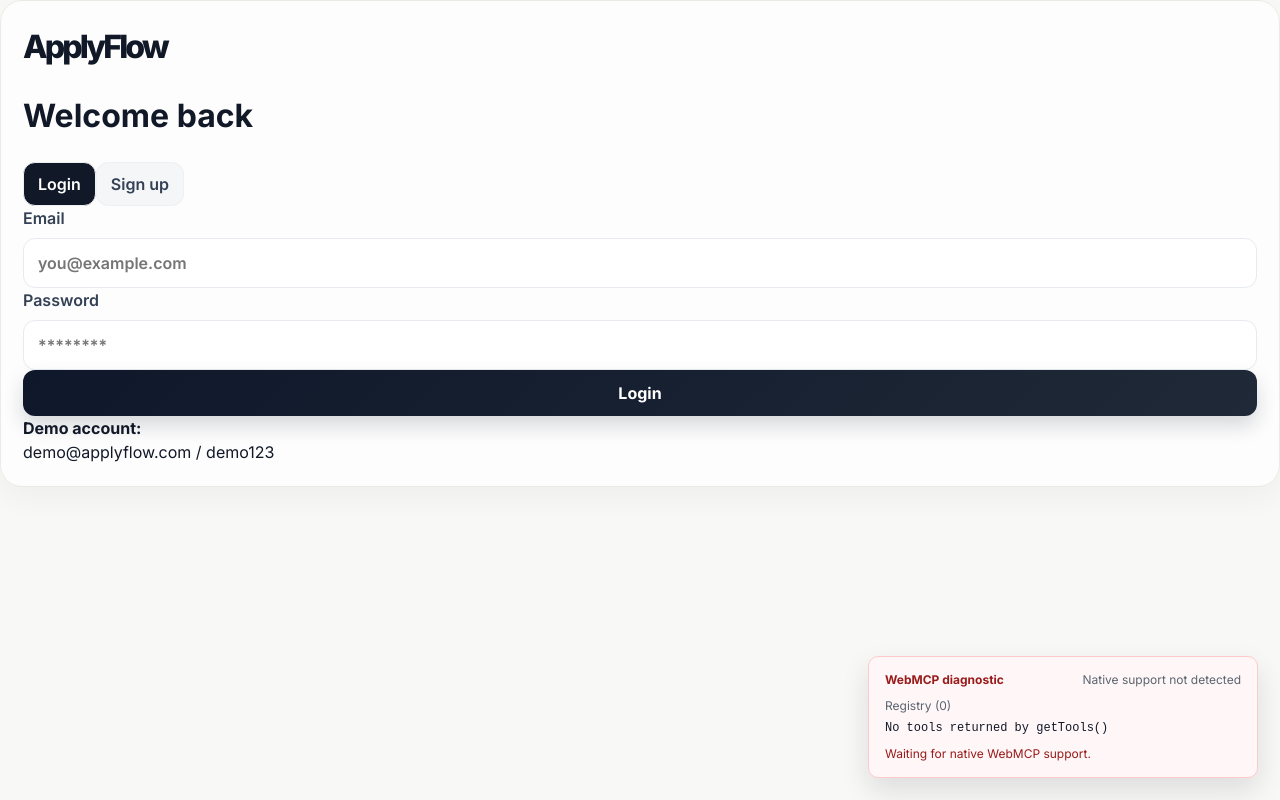
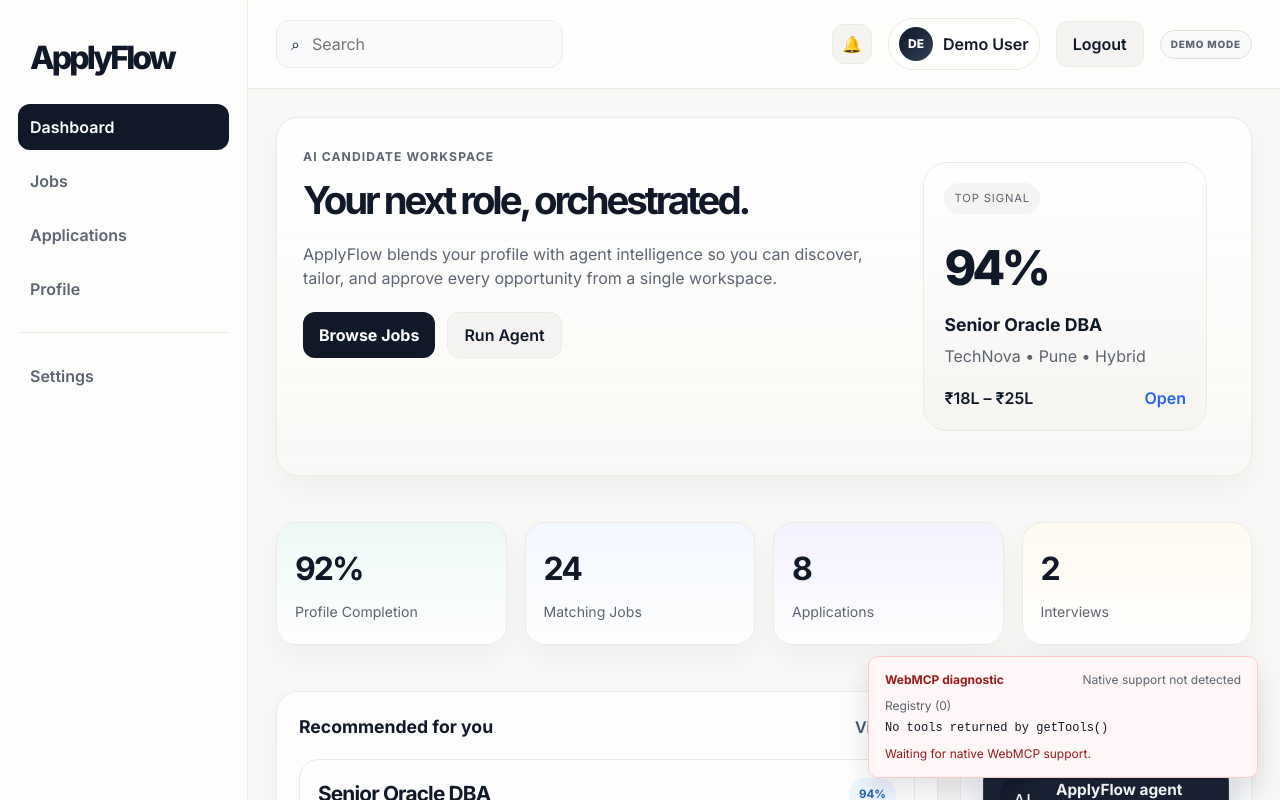
Before and after one commit to itsbilyatt/ApplyFlow, a React (Vite) app: page / in a window 1280 px wide. Shown: the top 800 px of the page. Built offline with nearby package versions, Linux system fonts and the light colour scheme.

Commit message:
Refactor authentication flow to set default user on session absence and streamline logout functionality

```diff
--- a/src/App.tsx
+++ b/src/App.tsx
@@ -7,25 +7,22 @@
 import { getJobDetails, getRecommendedJobs, searchJobs } from './services/jobService'
 import type { Application, ApplicationFormData, Job } from './types'
 import { getWebMcpStatus, subscribeToWebMcpStatus } from './webmcp'
-import { getCurrentUser, loginUser, logoutUser, signupUser } from './auth'
+import { getCurrentUser, logoutUser } from './auth'
 
 function App() {
-  const currentUser = getCurrentUser()
-
   return (
     <BrowserRouter>
       <WebMcpDiagnostic />
       <Routes>
-        <Route path="/auth" element={<AuthPage />} />
-        <Route path="/" element={currentUser ? <DashboardPage /> : <AuthPage />} />
-        <Route path="/jobs" element={currentUser ? <JobsPage /> : <AuthPage />} />
-        <Route path="/jobs/:jobId" element={currentUser ? <JobDetailsPage /> : <AuthPage />} />
-        <Route path="/applications" element={currentUser ? <ApplicationsPage /> : <AuthPage />} />
-        <Route path="/profile" element={currentUser ? <ProfilePage /> : <AuthPage />} />
-        <Route path="/settings" element={currentUser ? <SettingsPage /> : <AuthPage />} />
-        <Route path="/apply/:jobId" element={currentUser ? <ApplicationPage /> : <AuthPage />} />
-        <Route path="/apply/:jobId/review" element={currentUser ? <ReviewPage /> : <AuthPage />} />
-        <Route path="/apply/:jobId/submitted" element={currentUser ? <SubmittedPage /> : <AuthPage />} />
+        <Route path="/" element={<DashboardPage />} />
+        <Route path="/jobs" element={<JobsPage />} />
+        <Route path="/jobs/:jobId" element={<JobDetailsPage />} />
+        <Route path="/applications" element={<ApplicationsPage />} />
+        <Route path="/profile" element={<ProfilePage />} />
+        <Route path="/settings" element={<SettingsPage />} />
+        <Route path="/apply/:jobId" element={<ApplicationPage />} />
+        <Route path="/apply/:jobId/review" element={<ReviewPage />} />
+        <Route path="/apply/:jobId/submitted" element={<SubmittedPage />} />
       </Routes>
     </BrowserRouter>
   )
@@ -48,88 +45,6 @@
       </div>
       {status.error && <div className="webmcp-diagnostic-error">{status.error}</div>}
     </aside>
-  )
-}
-
-function AuthPage() {
-  const navigate = useNavigate()
-  const [mode, setMode] = useState<'login' | 'signup'>('login')
-  const [name, setName] = useState('')
-  const [email, setEmail] = useState('')
-  const [password, setPassword] = useState('')
-  const [error, setError] = useState('')
-  const [success, setSuccess] = useState('')
-
-  const handleSubmit = () => {
-    if (mode === 'login') {
-      const result = loginUser({ email, password })
-      if (!result.success) {
-        setError(result.message)
-        setSuccess('')
-        return
-      }
-
-      setError('')
-      setSuccess(result.message)
-      window.location.assign('/jobs')
-      return
-    }
-
-    const result = signupUser({ name, email, password })
-    if (!result.success) {
-      setError(result.message)
-      setSuccess('')
-      return
-    }
-
-    setError('')
-    setSuccess(result.message)
-    window.location.assign('/jobs')
-  }
-
-  return (
-    <div className="auth-shell">
-      <div className="auth-card panel">
-        <div className="auth-header">
-          <div className="brand">ApplyFlow</div>
-          <h1>{mode === 'login' ? 'Welcome back' : 'Create account'}</h1>
-        </div>
-
-        <div className="auth-toggle">
-          <button className={mode === 'login' ? 'tab active' : 'tab'} onClick={() => setMode('login')}>Login</button>
-          <button className={mode === 'signup' ? 'tab active' : 'tab'} onClick={() => setMode('signup')}>Sign up</button>
-        </div>
-
-        {mode === 'signup' && (
-          <label>
-            Full name
-            <input value={name} onChange={(e) => setName(e.target.value)} placeholder="Jane Doe" />
-          </label>
-        )}
-
-        <label>
-          Email
-          <input value={email} onChange={(e) => setEmail(e.target.value)} placeholder="you@example.com" />
-        </label>
-
-        <label>
-          Password
-          <input type="password" value={password} onChange={(e) => setPassword(e.target.value)} placeholder="********" />
-        </label>
-
-        {error && <div className="auth-message error">{error}</div>}
-        {success && <div className="auth-message success">{success}</div>}
-
-        <button className="primary-button full-width" onClick={handleSubmit}>
-          {mode === 'login' ? 'Login' : 'Sign up'}
-        </button>
-
-        <div className="auth-demo">
-          <strong>Demo account:</strong>
-          <div>demo@applyflow.com / demo123</div>
-        </div>
-      </div>
-    </div>
   )
 }
 
@@ -860,7 +775,6 @@
               className="secondary-button"
               onClick={() => {
                 logoutUser()
-                window.location.assign('/auth')
               }}
             >
               Logout
--- a/src/auth.ts
+++ b/src/auth.ts
@@ -59,7 +59,15 @@
 
 export function getCurrentUser(): AuthSession | null {
   const session = readStorage<AuthSession | null>(SESSION_KEY, null)
-  return session
+  if (session) return session
+
+  setCurrentUser(defaultUser)
+  return {
+    id: defaultUser.id,
+    name: defaultUser.name,
+    email: defaultUser.email,
+    loggedInAt: new Date().toISOString(),
+  }
 }
 
 export function setCurrentUser(user: AuthUser) {
@@ -72,9 +80,7 @@
 }
 
 export function logoutUser() {
-  if (typeof window !== 'undefined') {
-    window.localStorage.removeItem(SESSION_KEY)
-  }
+  setCurrentUser(defaultUser)
 }
 
 export function signupUser(input: { name: string; email: string; password: string }): { success: boolean; message: string; user?: AuthUser } {
```
